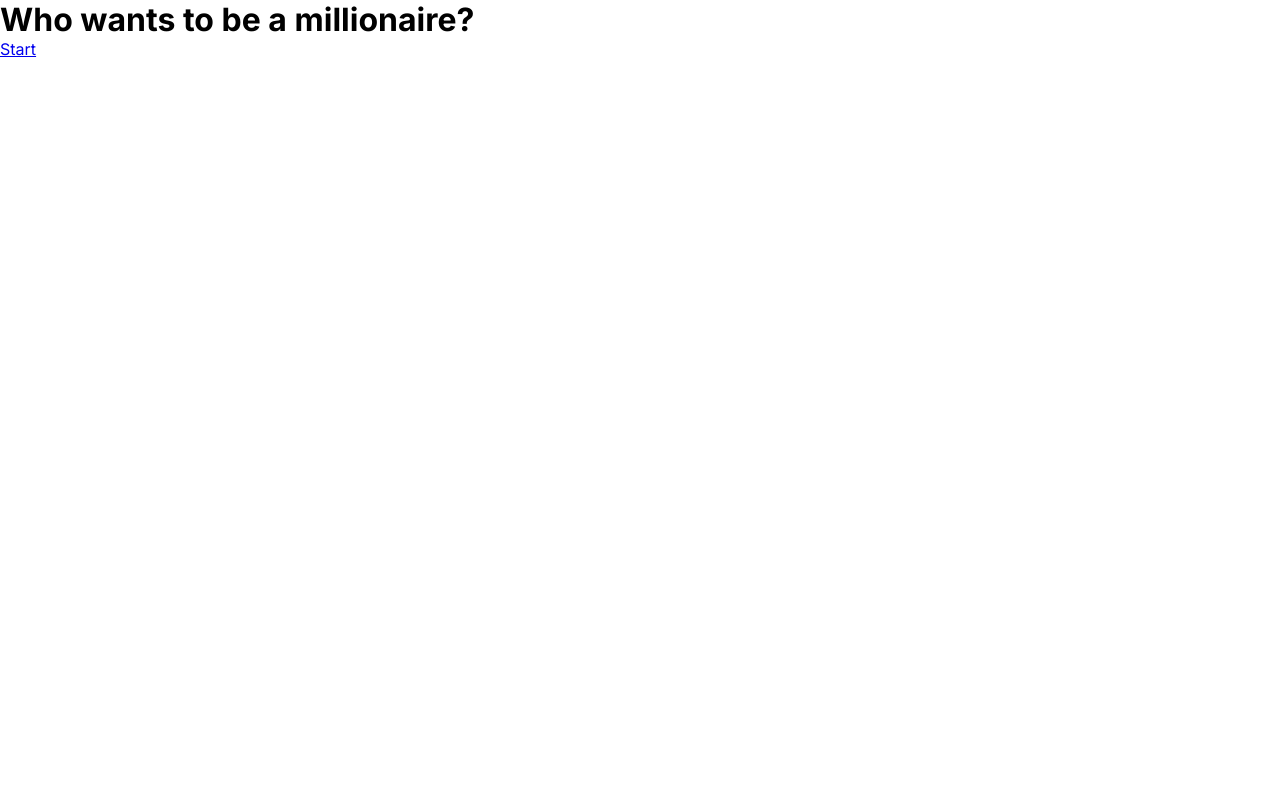
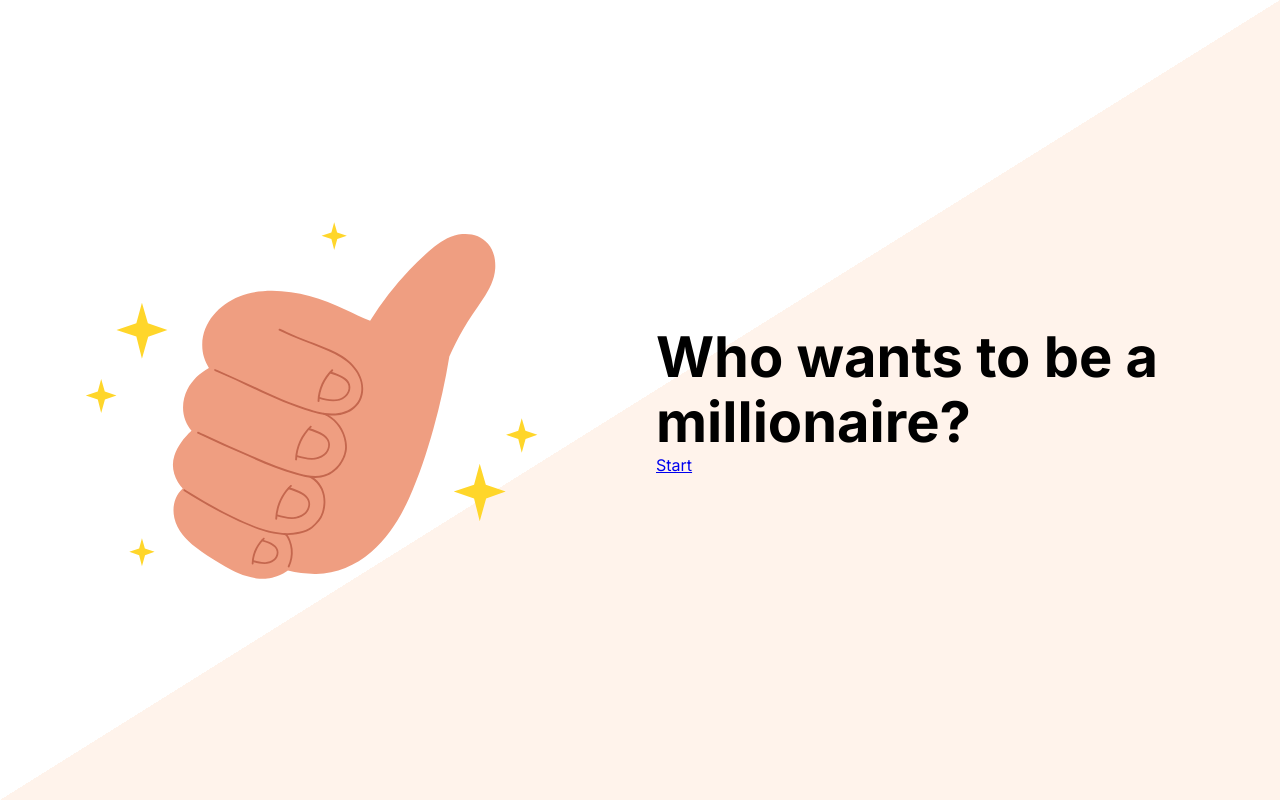
Before and after one commit to JohnyYer/millionaire, a Next.js app: page / in a window 1280 px wide. Built offline with nearby package versions, Linux system fonts and the light colour scheme.

Commit message:
Home page styling 🎩

```diff
--- a/src/app/globals.scss
+++ b/src/app/globals.scss
@@ -9,3 +9,8 @@ body {
   max-width: 100vw;
   overflow-x: hidden;
 }
+
+h1 {
+  font-size: 56px;
+  line-height: 64.96px;
+}
--- /dev/null
+++ b/src/app/page.scss
@@ -0,0 +1,20 @@
+@import "../styles/colors.scss";
+
+.home-page {
+  height: 100vh;
+  background: linear-gradient(to right bottom, transparent 50%, $orange-5 50%);
+  display: flex;
+  align-items: center;
+  justify-content: center;
+  gap: 32px;
+
+  &__image {
+    position: relative;
+    width: 624px;
+    height: 367px;
+  }
+
+  &__right {
+    max-width: 624px;
+  }
+}
--- a/src/app/page.tsx
+++ b/src/app/page.tsx
@@ -1,10 +1,23 @@
 import Link from "next/link";
+import "./page.scss";
+import Image from "next/image";
 
 export default function Home() {
   return (
-    <div>
-      <h1>Who wants to be a millionaire?</h1>
-      <Link href="/play">Start</Link>
+    <div className="home-page">
+      <div className="home-page__image">
+        <Image
+          src="/thumbsUp.svg"
+          alt="Thumbs Up"
+          fill
+          // sizes="(max-width: 768px) 300px"
+        />
+      </div>
+
+      <div className="home-page__right">
+        <h1>Who wants to be a millionaire?</h1>
+        <Link href="/play">Start</Link>
+      </div>
     </div>
   );
 }
--- /dev/null
+++ b/src/styles/colors.scss
@@ -0,0 +1,14 @@
+$orange-120: #e87928;
+$orange-100: #ff8b37;
+$orange-80: #ffac70;
+$orange-5: #fff3eb;
+
+$green-100: #47d867;
+$green-5: #e6faea;
+
+$red-100: #ec6259;
+$red-5: #fdeeed;
+
+$black-100: #1c1c21;
+$black-40: #d0d0d8;
+$black-5: #f5f5f7;
```
Also changed, not shown: public/thumbsUp.svg (added).
